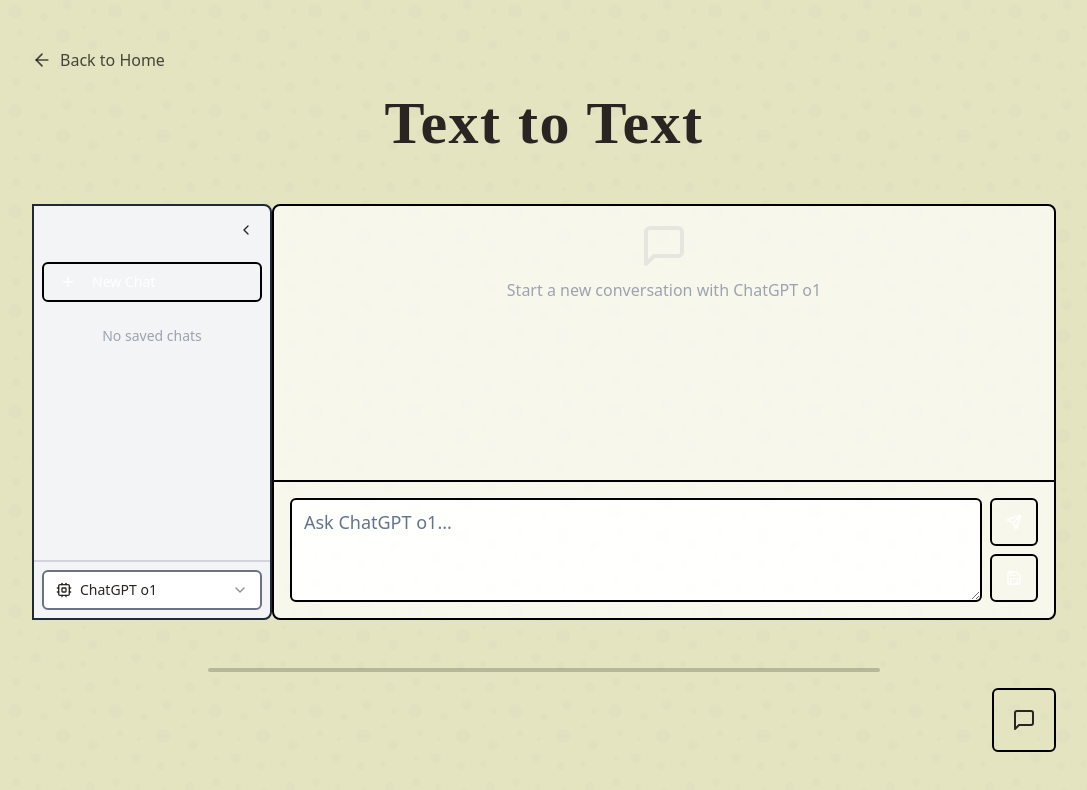
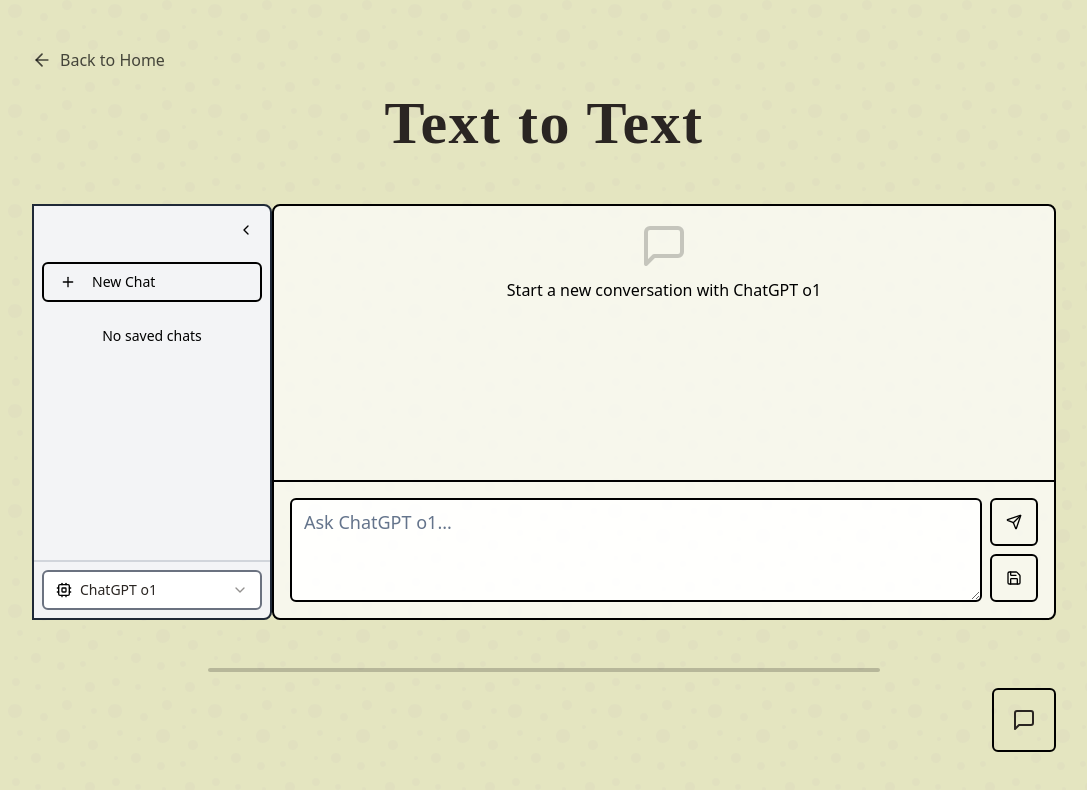
Before and after one commit to lalomorales22/text-to-world-navigation, a React (Vite) app: page /text-to-text in a window 1280 px wide. Shown: the top 790 px of the page, without its empty margins (96-1183 px from the left). Built offline with nearby package versions, Linux system fonts and the light colour scheme.

Commit message:
Update sidebar and chat fonts
Updated the font color in the sidebar, chat buttons, and "start new conversation" text to black. Also updated icon colors to black.

```diff
--- a/src/components/ChatSidebar.tsx
+++ b/src/components/ChatSidebar.tsx
@@ -73,19 +73,19 @@ const ChatSidebar = ({
             onClick={toggleSidebar}
             className="h-8 w-8"
           >
-            {isOpen ? <ChevronLeft size={18} /> : <ChevronRight size={18} />}
+            {isOpen ? <ChevronLeft size={18} className="text-black" /> : <ChevronRight size={18} className="text-black" />}
           </Button>
         </div>
 
         {/* New Chat Button */}
         <Button
           onClick={onNewChat}
-          className={`m-2 bg-teal-500 hover:bg-teal-600 border-2 border-black text-white ${
+          className={`m-2 bg-teal-500 hover:bg-teal-600 border-2 border-black text-black ${
             isOpen ? 'justify-start' : 'justify-center p-0 h-10 w-10'
           }`}
         >
-          <Plus size={isOpen ? 16 : 18} />
-          {isOpen && <span className="ml-2">New Chat</span>}
+          <Plus size={isOpen ? 16 : 18} className="text-black" />
+          {isOpen && <span className="ml-2 text-black">New Chat</span>}
         </Button>
 
         {/* Chat List */}
@@ -101,10 +101,10 @@ const ChatSidebar = ({
                     }`}
                     onClick={() => onChatSelect(chat.id)}
                   >
-                    <MessageSquare size={16} className="flex-shrink-0 mr-2 text-teal-500" />
+                    <MessageSquare size={16} className="flex-shrink-0 mr-2 text-black" />
                     <div className="flex-1 overflow-hidden">
-                      <div className="font-medium text-sm truncate">{truncateTitle(chat.title)}</div>
-                      <div className="text-xs text-gray-500">{formatDate(chat.createdAt)}</div>
+                      <div className="font-medium text-sm text-black truncate">{truncateTitle(chat.title)}</div>
+                      <div className="text-xs text-black">{formatDate(chat.createdAt)}</div>
                     </div>
                     <Button
                       variant="ghost"
@@ -115,13 +115,13 @@ const ChatSidebar = ({
                         onChatDelete(chat.id);
                       }}
                     >
-                      <Trash size={14} className="text-red-500" />
+                      <Trash size={14} className="text-black" />
                     </Button>
                   </div>
                 ))}
               </div>
             ) : (
-              <div className="text-center text-gray-400 mt-4">
+              <div className="text-center text-black mt-4">
                 <p className="text-sm">No saved chats</p>
               </div>
             )}
@@ -140,11 +140,11 @@ const ChatSidebar = ({
                 onClick={() => onChatSelect(chat.id)}
                 title={chat.title}
               >
-                <MessageSquare size={14} className="text-teal-700" />
+                <MessageSquare size={14} className="text-black" />
               </div>
             ))}
             {chats.length > 5 && (
-              <div className="text-xs font-semibold text-gray-500">
+              <div className="text-xs font-semibold text-black">
                 +{chats.length - 5}
               </div>
             )}
@@ -157,15 +157,15 @@ const ChatSidebar = ({
             <Select value={selectedModel} onValueChange={onModelChange}>
               <SelectTrigger className="w-full bg-white border-2 border-gray-500">
                 <div className="flex items-center gap-2">
-                  <Cpu size={16} className="text-blue-500" />
-                  <SelectValue placeholder="Select model" />
+                  <Cpu size={16} className="text-black" />
+                  <SelectValue placeholder="Select model" className="text-black" />
                 </div>
               </SelectTrigger>
               <SelectContent className="bg-white border-2 border-gray-500">
-                <SelectItem value="grok3">Grok 3</SelectItem>
-                <SelectItem value="claude">Claude Sonnet 3.7</SelectItem>
-                <SelectItem value="gpt4o">ChatGPT o1</SelectItem>
-                <SelectItem value="llama3">Meta LLama 3.3</SelectItem>
+                <SelectItem value="grok3" className="text-black">Grok 3</SelectItem>
+                <SelectItem value="claude" className="text-black">Claude Sonnet 3.7</SelectItem>
+                <SelectItem value="gpt4o" className="text-black">ChatGPT o1</SelectItem>
+                <SelectItem value="llama3" className="text-black">Meta LLama 3.3</SelectItem>
               </SelectContent>
             </Select>
           ) : (
@@ -175,7 +175,7 @@ const ChatSidebar = ({
               className="h-8 w-8"
               title="Select AI Model"
             >
-              <Cpu size={18} className="text-blue-500" />
+              <Cpu size={18} className="text-black" />
             </Button>
           )}
         </div>
--- a/src/pages/TextToText.tsx
+++ b/src/pages/TextToText.tsx
@@ -236,9 +236,9 @@ const TextToText = () => {
                 ))}
               </div>
             ) : (
-              <div className="h-full flex items-center justify-center text-gray-400">
+              <div className="h-full flex items-center justify-center text-black">
                 <div className="text-center">
-                  <MessageSquare className="mx-auto mb-2 h-12 w-12 opacity-20" />
+                  <MessageSquare className="mx-auto mb-2 h-12 w-12 opacity-20 text-black" />
                   <p>Start a new conversation with {getModelDisplayName(selectedModel)}</p>
                 </div>
               </div>
@@ -261,17 +261,17 @@ const TextToText = () => {
             />
             <div className="flex flex-col gap-2">
               <Button
-                className="bg-teal-500 border-2 border-black text-white hover:bg-teal-600 h-12 w-12 p-0"
+                className="bg-teal-500 border-2 border-black text-black hover:bg-teal-600 h-12 w-12 p-0"
                 onClick={sendMessage}
                 disabled={isGenerating}
               >
-                <Send size={20} />
+                <Send size={20} className="text-black" />
               </Button>
               <Button
-                className="bg-blue-500 border-2 border-black text-white hover:bg-blue-600 h-12 w-12 p-0"
+                className="bg-blue-500 border-2 border-black text-black hover:bg-blue-600 h-12 w-12 p-0"
                 onClick={saveCurrentChat}
               >
-                <Save size={20} />
+                <Save size={20} className="text-black" />
               </Button>
             </div>
           </div>
```
